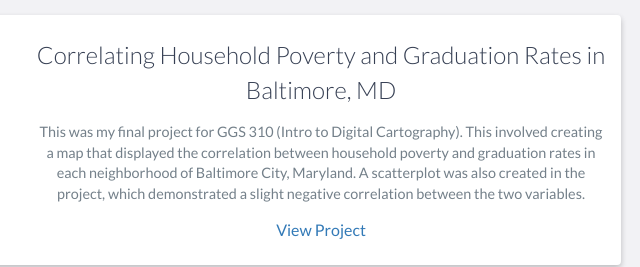
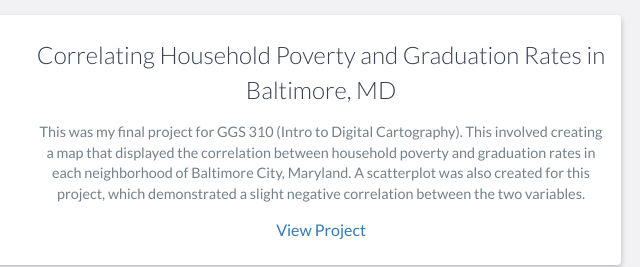
Before and after one commit to IanHelm/ianhelm.github.io, a website: page index.html in a window 1280 px wide. Shown: the part 3340-3607 px from the top of the page, 469-1109 px from the left. Drawn offline with nearby package versions, Linux system fonts and the light colour scheme.

Commit message:
Add files via upload

```diff
--- a/index.html
+++ b/index.html
@@ -185,7 +185,7 @@
                     <div class="project-info">
                         <h3>Correlating Household Poverty and Graduation Rates in Baltimore, MD</h3>
                         <p>
-                            This was my final project for GGS 310 (Intro to Digital Cartography). This involved creating a map that displayed the correlation between household poverty and graduation rates in each neighborhood of Baltimore City, Maryland. A scatterplot was also created in the project, which demonstrated a slight negative correlation between the two variables.
+                            This was my final project for GGS 310 (Intro to Digital Cartography). This involved creating a map that displayed the correlation between household poverty and graduation rates in each neighborhood of Baltimore City, Maryland. A scatterplot was also created for this project, which demonstrated a slight negative correlation between the two variables.
                         </p>
                         <a target="iandemo" href="projects/Ian_Helm_FINAL_DRAFT.pdf">View Project</a>
                     </div>
```
